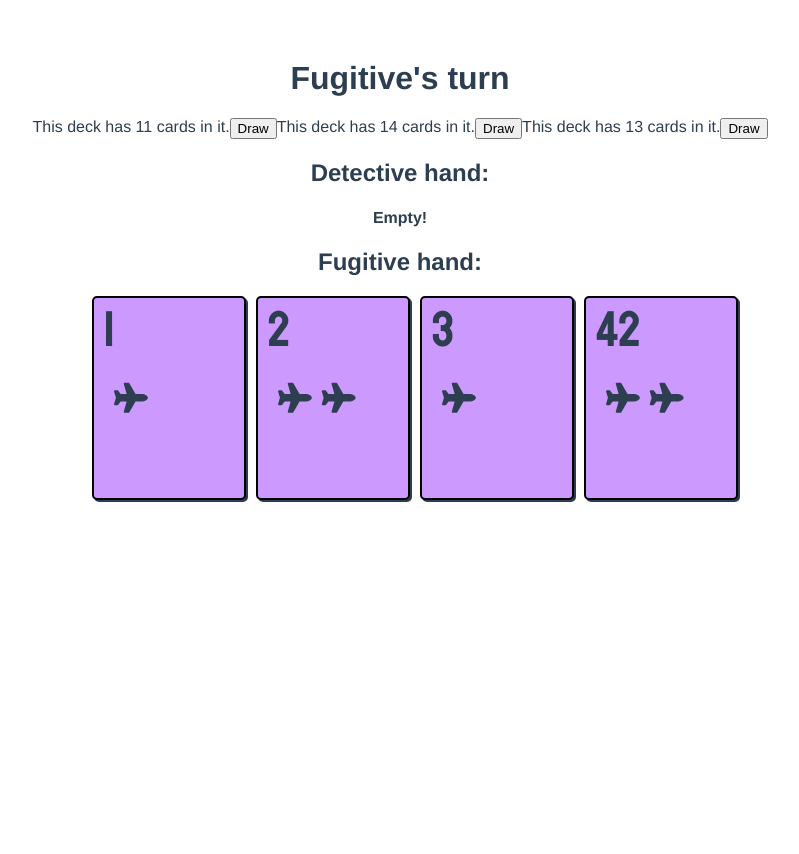
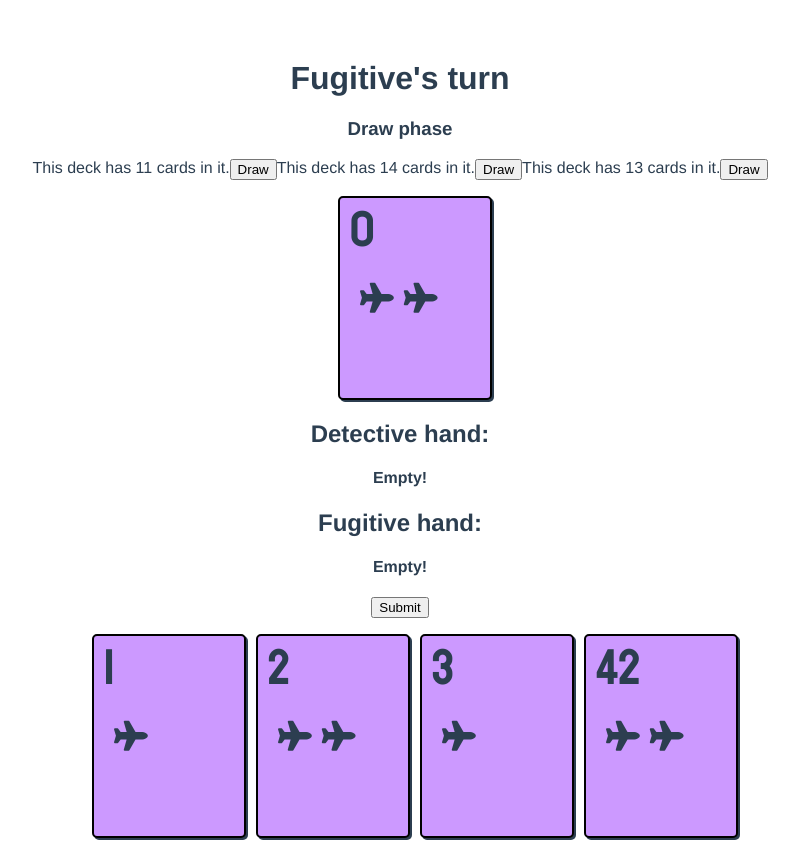
Before and after one commit to maybe-jason/fugitive, a Vue app: page / in a window 1280 px wide. Shown: the whole page, without its empty margins (240-1039 px from the left). Before the commit the page ends 800 px from the top, so only its background shows below. Built offline with nearby package versions, Linux system fonts and the light colour scheme.

Commit message:
adding actions and styling

```diff
--- a/src/App.vue
+++ b/src/App.vue
@@ -2,6 +2,7 @@
   <div id="app">
     <div class="turn">
       <h1>{{ currentPlayer }}'s turn</h1>
+      <h3>{{ currentPhase }} phase</h3>
     </div>
     <div class="decks">
       <Deck :cards='firstDeck'/>
@@ -11,24 +12,27 @@
       <Deck :cards='thirdDeck'/>
       <button @click='drawCard(3)'>Draw</button>
     </div>
+    <div class="hideouts">
+      <Hand :hand='hideouts' :onClick="() => {}"/>
+    </div>
     <div>
       <h2>Detective hand: </h2>
       <Hand :hand='detectiveHand' />
       <h2>Fugitive hand: </h2>
-      <Hand :hand='fugitiveHand' />
+      <Hand :hand='proposedHideouts' :onClick='() => {}' />
+        <button @click='submitHideout'>Submit</button>
+      <Hand :hand='fugitiveHand' :onClick='playHideout'        :isPlayed='proposedHideouts'/>
     </div>
   </div>
 </template>
 
 <script>
-import Card from './components/Card'
 import Deck from './components/Deck'
 import Hand from './components/Hand'
 
 export default {
   name: 'app',
   components: {
-    Card,
     Deck,
     Hand
   },
@@ -39,12 +43,16 @@ export default {
       thirdDeck: [29,30,31,32,33,34,35,36,37,38,39,40,41],
       fugitiveHand: [1,2,3,42],
       detectiveHand: [],
+      hideouts: [0],
+      proposedHideouts: [],
       currentPlayer: 'Fugitive',
+      currentPhase: 'Draw',
       turnNumber: 1
     }
   },
   methods: {
     drawCard: function (deckNum) {
+      if (this.currentPhase === 'Draw') {
         let drawDeck;
         if (deckNum === 1) {
           drawDeck = this.firstDeck
@@ -60,11 +68,43 @@ export default {
         }
         if (this.currentPlayer === 'Fugitive') {
           this.fugitiveHand.push(drawDeck.pop())
-        this.currentPlayer = 'Detective'
+          this.currentPhase = 'Play'
+          // this.currentPlayer = 'Detective'
         }
         else if (this.currentPlayer === 'Detective') {
           this.detectiveHand.push(drawDeck.pop())
           this.currentPlayer = 'Fugitive'
+        }
+      }
+    },
+    playHideout: function (card) {
+      if (this.currentPhase === 'Play') {
+        this.proposedHideouts.push(card)
+        // this.fugitiveHand.splice(this.fugitiveHand.indexOf(card), 1)
+      }
+    },
+    submitHideout: function () {
+      if (this.proposedHideouts.length == 1) {
+        if (this.proposedHideouts[0] - this.hideouts[this.hideouts.length-1] > 3) {
+          alert('add sprint cards')
+        }
+        else {
+          alert('ok')
+        }
+      }
+      else if (this.proposedHideouts.length > 1) {
+        const sprintCards = this.proposedHideouts.slice(1)
+        const reducer = (accumulator, currentValue) => accumulator + currentValue;
+        const sprintSum = sprintCards.reduce(reducer)
+        if ( (this.proposedHideouts[0] + sprintSum - this.hideouts[this.hideouts.length-1]) > 3) {
+          alert('not in range')
+        }
+        else {
+
+        }
+      }
+      else {
+        alert('pass?')
       }
     }
   }
--- a/src/components/Card.vue
+++ b/src/components/Card.vue
@@ -1,7 +1,7 @@
 <template>
-  <div class="card">
+  <div class="card" :class='{ played: played }' @click='onClick(value)'>
     {{value}}
-    <div v-if="suit === 'odd'">
+    <div v-if="suit == 1">
       <i style="font-size: 30px;" class="fas fa-plane"></i>
     </div>
     <div v-else>
@@ -13,7 +13,7 @@
 <script>
 export default {
   name: 'Card',
-  props: ['suit', 'value', 'image']
+  props: ['suit', 'value', 'image', 'onClick', 'played']
 }
 </script>
 
@@ -32,4 +32,8 @@ export default {
   font-family: "Staatliches", Times, serif;
   font-size: 50px;
 }
+
+.played {
+  opacity: 0.5;
+}
 </style>
--- a/src/components/Hand.vue
+++ b/src/components/Hand.vue
@@ -5,7 +5,9 @@
         is="card"
         v-for="card in hand"
         :value="card"
-        :suit="card % 2 === 0 ? 'even' : 'odd'"
+        :suit="card % 2 === 0 ? 2 : 1"
+        :onClick="onClick"
+        :played="'isPlayed.indexOf(value)' > -1"
         :key='card.value'>
       </li>
     </ul>
@@ -21,7 +23,7 @@ export default {
   components: {
     Card
   },
-  props: ['hand'],
+  props: ['hand', 'onClick', 'isPlayed'],
 }
 </script>
 
```
Lines whose indentation alone changed are shown as unchanged.
